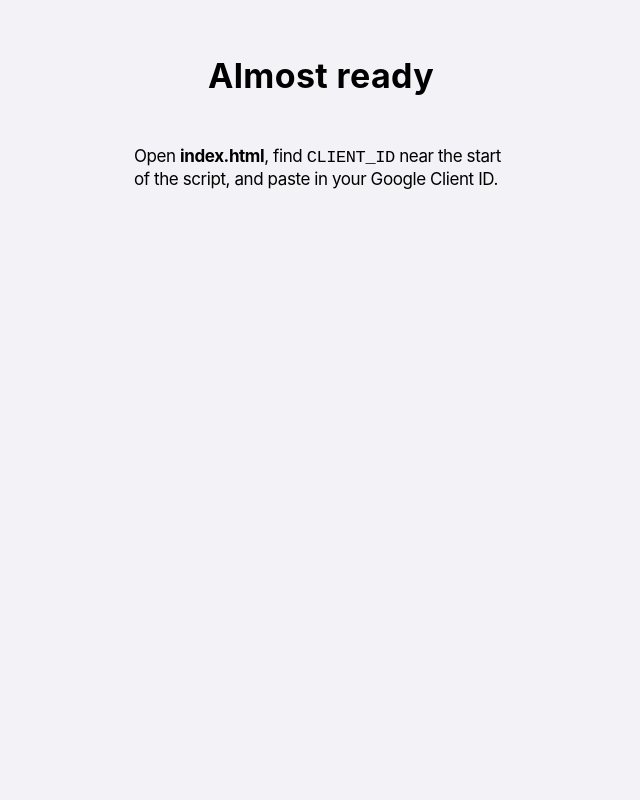
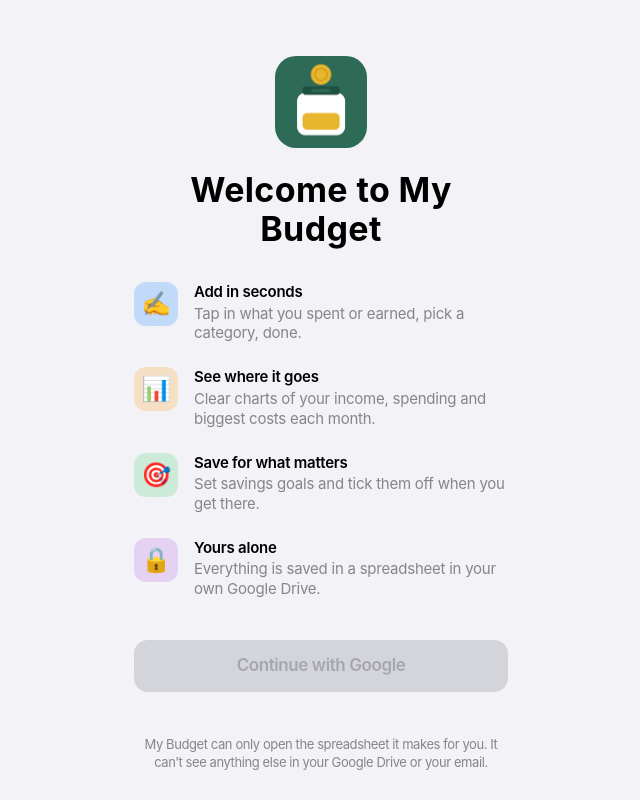
Before and after one commit to laufin03-bot/TT1, a plain HTML site: page index.html in a window 1280 px wide. Shown: the whole page, without its empty margins (319-959 px from the left). Drawn offline with Linux system fonts and the light colour scheme; files whose address does not match are found by name.

Commit message:
Update index.html

```diff
--- a/index.html
+++ b/index.html
@@ -415,7 +415,7 @@
    SETTINGS FOR YOU TO CHANGE
    ============================================================ */
 const CONFIG = {
-  CLIENT_ID: 'PASTE_YOUR_CLIENT_ID_HERE.apps.googleusercontent.com',
+  CLIENT_ID: '989802170860-kvnjth790ptm6fmkfbpc2k4j46lnrf1p.apps.googleusercontent.com',
   CURRENCY: 'AUD',        // e.g. 'AUD', 'USD', 'GBP', 'NZD'
   LOCALE: 'en-AU',        // e.g. 'en-AU', 'en-US', 'en-GB'
   SHEET_TITLE: 'My Budget'
```
